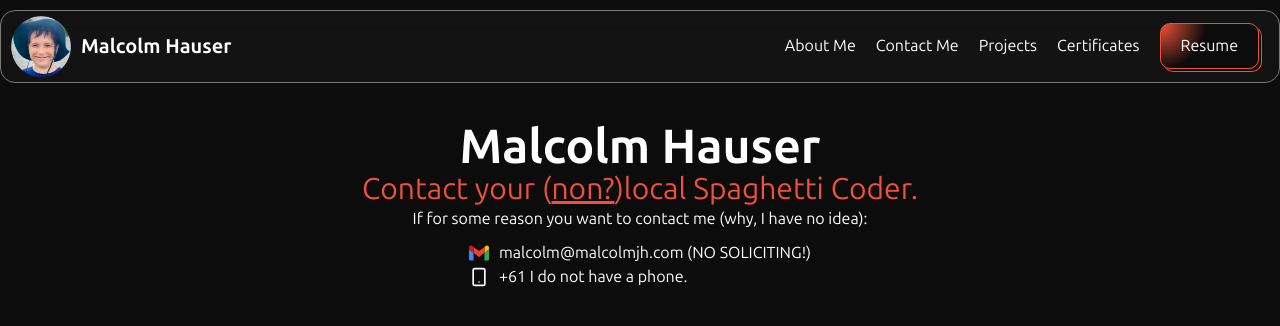
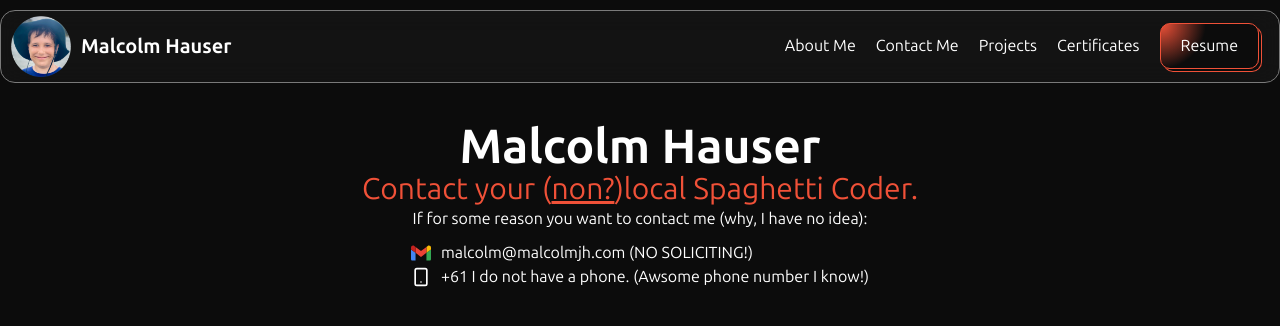
Before and after one commit to Mooshay105/Personal-Site, a Next.js app: page /contactMe in a window 1280 px wide. Shown: the top 326 px of the page. Built offline with nearby package versions, Linux system fonts and the light colour scheme.

Commit message:
Not Easter Easter Eggs

```diff
--- a/src/app/contactMe/page.tsx
+++ b/src/app/contactMe/page.tsx
@@ -80,7 +80,9 @@ function Index() {
 								strokeLinejoin="round"
 							/>
 						</svg>
-						<p className="ml-2.5 text-white">+61 I do not have a phone.</p>
+						<p className="ml-2.5 text-white">
+							+61 I do not have a phone. (Awsome phone number I know!)
+						</p>
 					</div>
 				</div>
 			</div>
```
